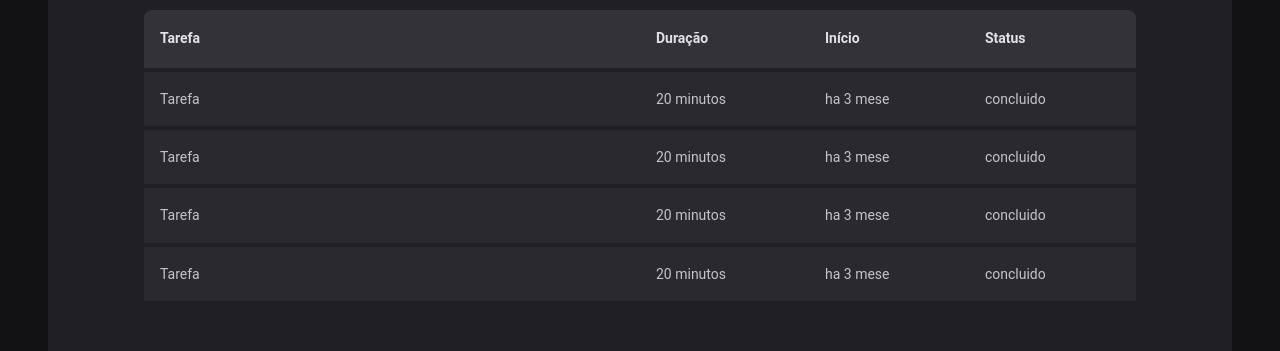
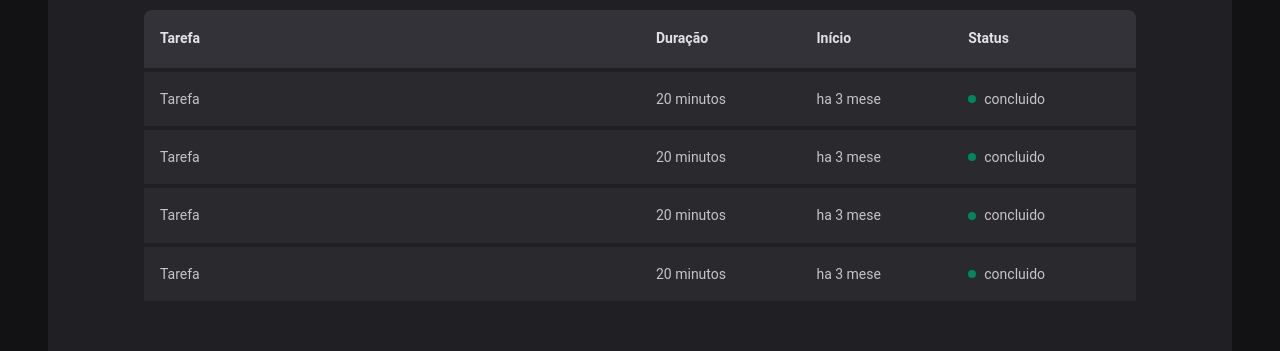
Before and after one commit to tayna-so/Ignite-Timer, a React app: page /history in a window 1280 px wide. Shown: the part 274-625 px from the top of the page. Built offline with nearby package versions, Linux system fonts and the light colour scheme; the HTML template or start-up script is replaced by a standard one.

Commit message:
style: history page

```diff
--- a/src/pages/History/index.tsx
+++ b/src/pages/History/index.tsx
@@ -1,4 +1,4 @@
-import { HistoryContainer, HistoryList } from "./styles";
+import { HistoryContainer, HistoryList, Status } from "./styles";
 
 export function History() {
   return (
@@ -19,25 +19,33 @@
               <td>Tarefa</td>
               <td>20 minutos</td>
               <td>ha 3 mese</td>
-              <td>concluido</td>
+              <td>
+                <Status statusColor="green">concluido</Status>
+              </td>
             </tr>
             <tr>
               <td>Tarefa</td>
               <td>20 minutos</td>
               <td>ha 3 mese</td>
-              <td>concluido</td>
+              <td>
+                <Status statusColor="green">concluido</Status>
+              </td>
             </tr>
             <tr>
               <td>Tarefa</td>
               <td>20 minutos</td>
               <td>ha 3 mese</td>
-              <td>concluido</td>
+              <td>
+                <Status statusColor="green">concluido</Status>
+              </td>
             </tr>
             <tr>
               <td>Tarefa</td>
               <td>20 minutos</td>
               <td>ha 3 mese</td>
-              <td>concluido</td>
+              <td>
+                <Status statusColor="green">concluido</Status>
+              </td>
             </tr>
           </tbody>
         </table>
--- a/src/pages/History/styles.ts
+++ b/src/pages/History/styles.ts
@@ -59,3 +59,27 @@
     }
   }
 `;
+
+const STATUS_COLORS = {
+  yellow: "yellow-500",
+  green: "green-500",
+  red: "red-500",
+} as const;
+
+interface StatusProps {
+  statusColor: keyof typeof STATUS_COLORS;
+}
+
+export const Status = styled.span<StatusProps>`
+  display: flex;
+  align-items: center;
+  gap: 0.5rem;
+
+  &::before {
+    content: "";
+    width: 0.5rem;
+    height: 0.5rem;
+    border-radius: 9999%;
+    background: ${(props) => props.theme[STATUS_COLORS[props.statusColor]]};
+  }
+`;
```
